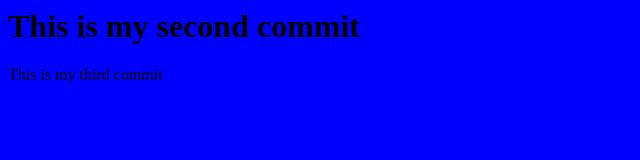
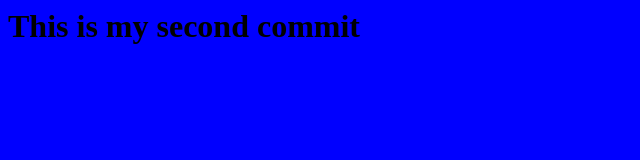
Before and after one commit to Bigggia/Git-one, a plain HTML site: page index.html in a window 1280 px wide. Shown: the whole page, without its empty margins (0-640 px from the left). Drawn offline with Linux system fonts and the light colour scheme.

Commit message:
Revert "Paragraph tag added to the index file"
This reverts commit 668881b285bec665622815e4e8abb42fbcb4340a.

```diff
--- a/index.html
+++ b/index.html
@@ -9,7 +9,5 @@
 
  <h1>This is my second commit</h1>
 
- <p>This is my third commit</p>
-
 </body>
 </html>
```
